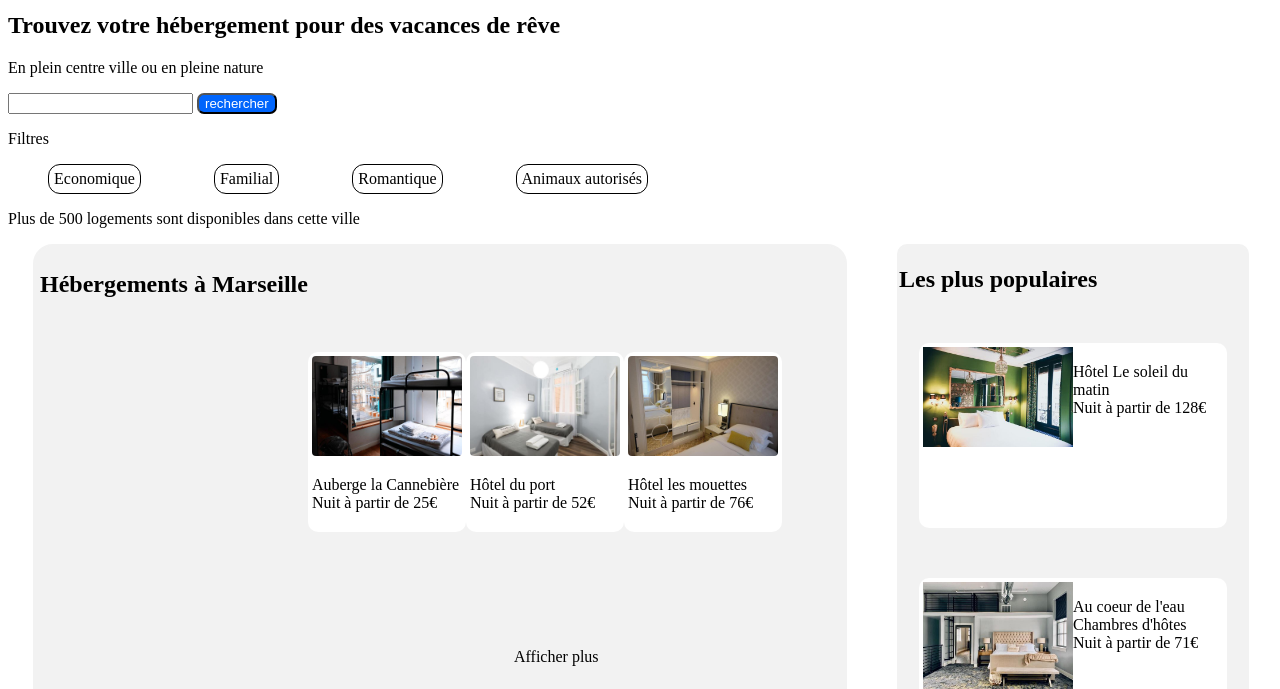
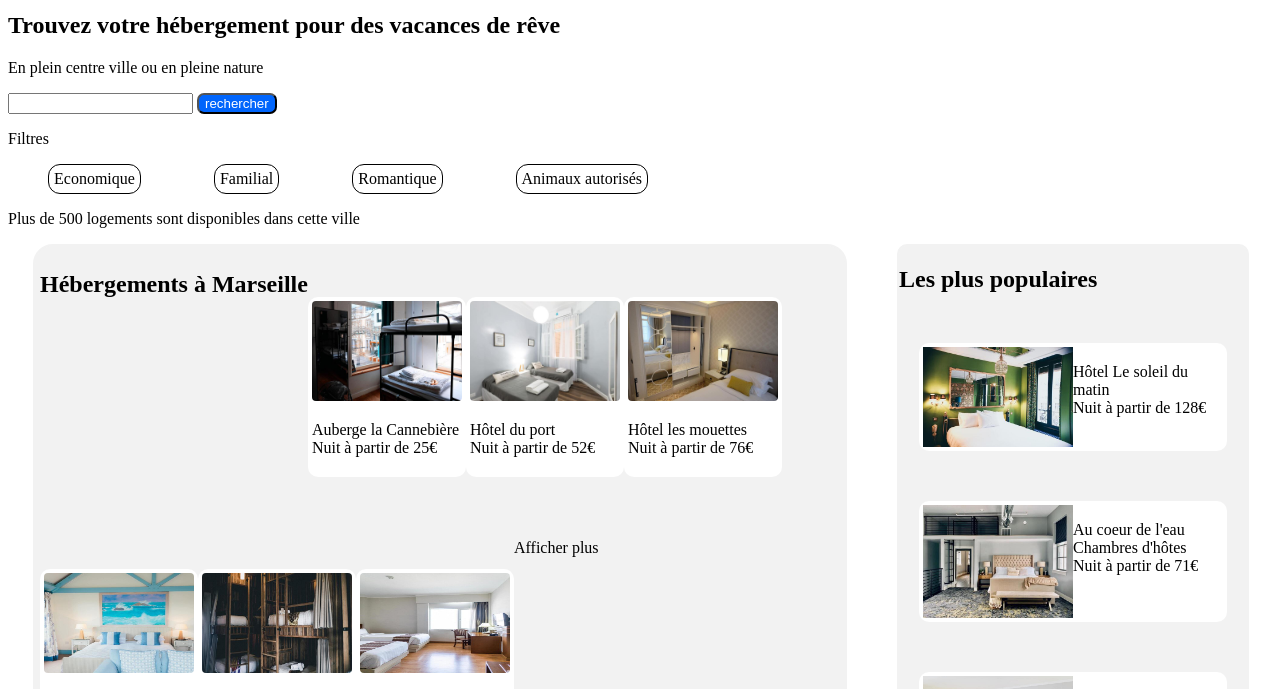
Before and after one commit to Jerem3martin/J-r-mieMartin_2_17032021, a plain HTML site: page Reservia.html in a window 1280 px wide. Shown: the part 61-750 px from the top of the page. Drawn offline with Linux system fonts and the light colour scheme.

Commit message:
enlever height pour image popu aligner

```diff
--- a/style.css
+++ b/style.css
@@ -192,7 +192,6 @@
    width: 300px;
    border-width: 4px;
    margin: 30px 20px 20px 20px ;
-   height: 177px;
 }
 
 #popu1
```
